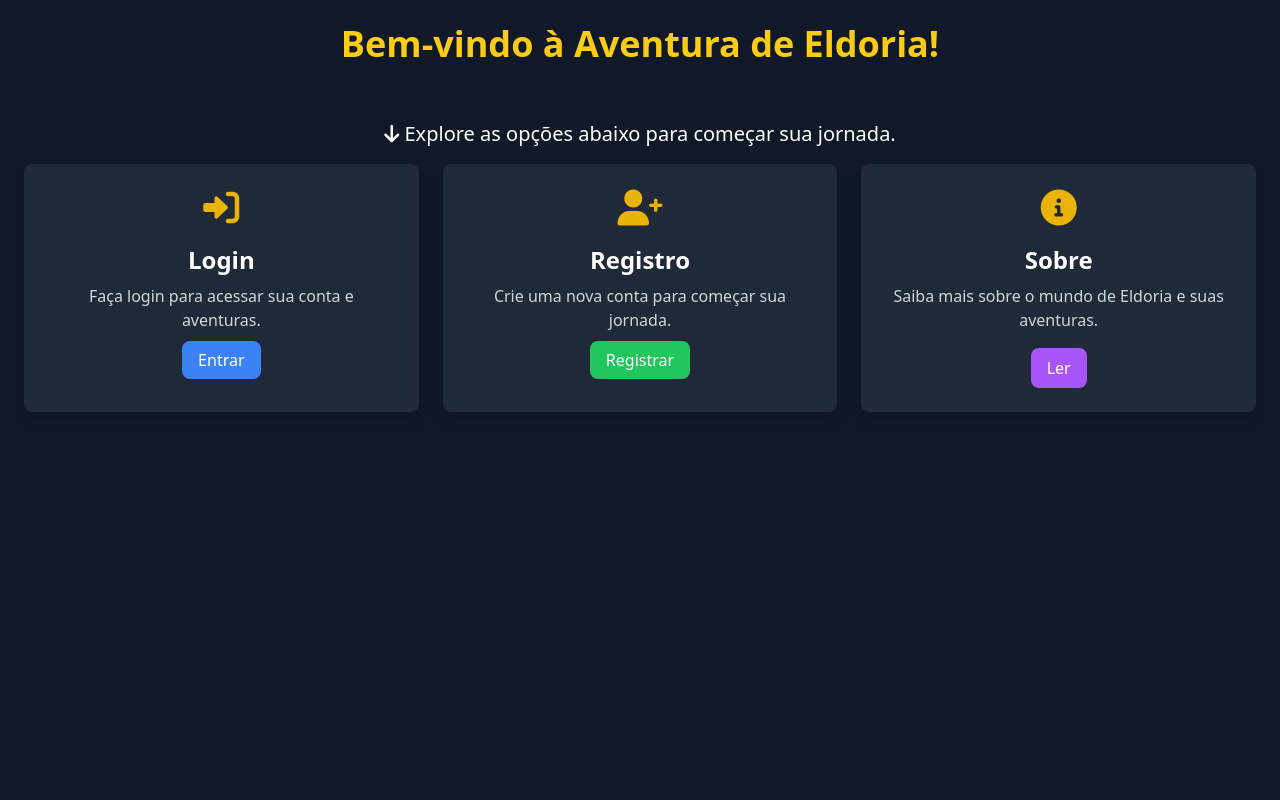
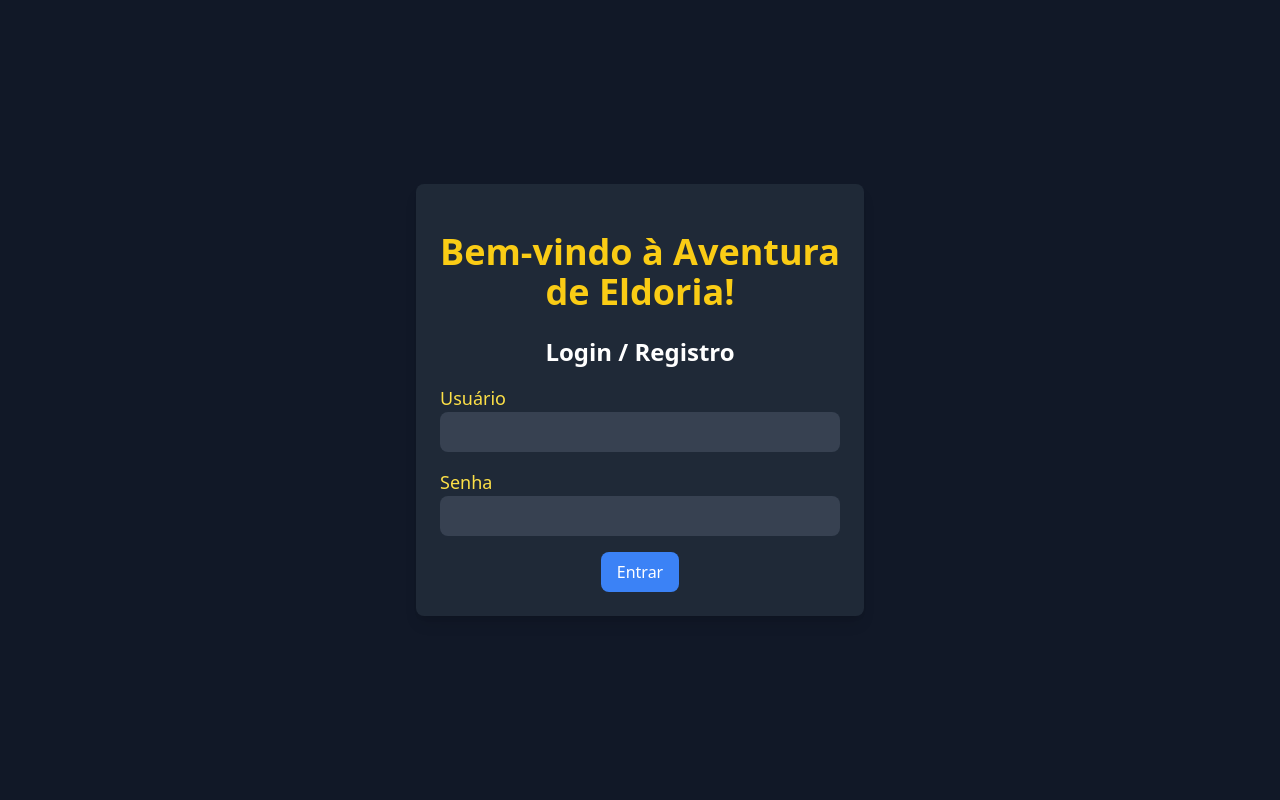
Before and after one commit to BanguelaDev/Trabalho-Pratico-P2, a Flask app: page / in a window 1280 px wide. Run offline with Flask 3, Linux system fonts and the light colour scheme; some libraries are stand-ins or nearby versions.

Commit message:
Update homepage.html

```diff
--- a/src/templates/homepage.html
+++ b/src/templates/homepage.html
@@ -6,11 +6,12 @@
     <meta name="viewport" content="width=device-width, initial-scale=1.0">
     <title>Página Inicial</title>
     <script src="https://cdn.tailwindcss.com"></script> <!-- CDN do Tailwind -->
-    <link href="https://cdnjs.cloudflare.com/ajax/libs/font-awesome/6.0.0-beta3/css/all.min.css" rel="stylesheet">
 </head>
 
-<body class="bg-gray-900 text-white">
+<body class="bg-gray-900 text-white flex items-center justify-center min-h-screen">
 
+    <!-- Container do conteúdo -->
+    <div class="max-w-md w-full p-6 bg-gray-800 rounded-lg shadow-lg">
         <!-- Cabeçalho -->
         <header class="text-center py-6">
             <h1 class="text-4xl font-bold text-yellow-400">
@@ -18,33 +19,22 @@
             </h1>
         </header>
 
-    <!-- Instruções e Links -->
-    <div class="container mx-auto px-6 py-8">
-        <div class="text-center text-xl font-medium text-white mb-4">
-            <p><i class="fas fa-arrow-down"></i> Explore as opções abaixo para começar sua jornada.</p>
+        <!-- Seção de Login e Registro -->
+        <div class="space-y-4">
+            <form action="/login" method="POST" class="space-y-4" id="login-form">
+                <h2 class="text-2xl font-semibold text-white mb-4 text-center">Login / Registro</h2>
+                <div class="mb-4">
+                    <label for="username" class="block text-yellow-300 text-lg">Usuário</label>
+                    <input type="text" id="username" name="username" class="w-full p-2 bg-gray-700 text-white rounded-lg" required>
                 </div>
-
-        <div class="grid grid-cols-1 sm:grid-cols-2 md:grid-cols-3 gap-6">
-            <div class="bg-gray-800 rounded-lg shadow-lg p-6 text-center">
-                <i class="fas fa-sign-in-alt text-yellow-500 text-4xl mb-4"></i>
-                <h2 class="text-2xl font-semibold text-white mb-2">Login</h2>
-                <p class="text-gray-300 mb-4">Faça login para acessar sua conta e aventuras.</p>
-                <a href="/login" class="bg-blue-500 hover:bg-blue-600 text-white py-2 px-4 rounded-lg">Entrar</a>
+                <div class="mb-4">
+                    <label for="password" class="block text-yellow-300 text-lg">Senha</label>
+                    <input type="password" id="password" name="password" class="w-full p-2 bg-gray-700 text-white rounded-lg" required>
                 </div>
-
-            <div class="bg-gray-800 rounded-lg shadow-lg p-6 text-center">
-                <i class="fas fa-user-plus text-yellow-500 text-4xl mb-4"></i>
-                <h2 class="text-2xl font-semibold text-white mb-2">Registro</h2>
-                <p class="text-gray-300 mb-4">Crie uma nova conta para começar sua jornada.</p>
-                <a href="/register" class="bg-green-500 hover:bg-green-600 text-white py-2 px-4 rounded-lg">Registrar</a>
+                <div class="text-center">
+                    <button type="submit" class="bg-blue-500 hover:bg-blue-600 text-white py-2 px-4 rounded-lg">Entrar</button>
                 </div>
-
-            <div class="bg-gray-800 rounded-lg shadow-lg p-6 text-center">
-                <i class="fas fa-info-circle text-yellow-500 text-4xl mb-4"></i>
-                <h2 class="text-2xl font-semibold text-white mb-2">Sobre</h2>
-                <p class="text-gray-300 mb-4">Saiba mais sobre o mundo de Eldoria e suas aventuras.</p>
-                <button onclick="location.href='/sobre'" class="bg-purple-500 hover:bg-purple-600 text-white py-2 px-4 rounded-lg">Ler</button>
-            </div>
+            </form>
         </div>
     </div>
 
```
Lines whose indentation alone changed are shown as unchanged.
